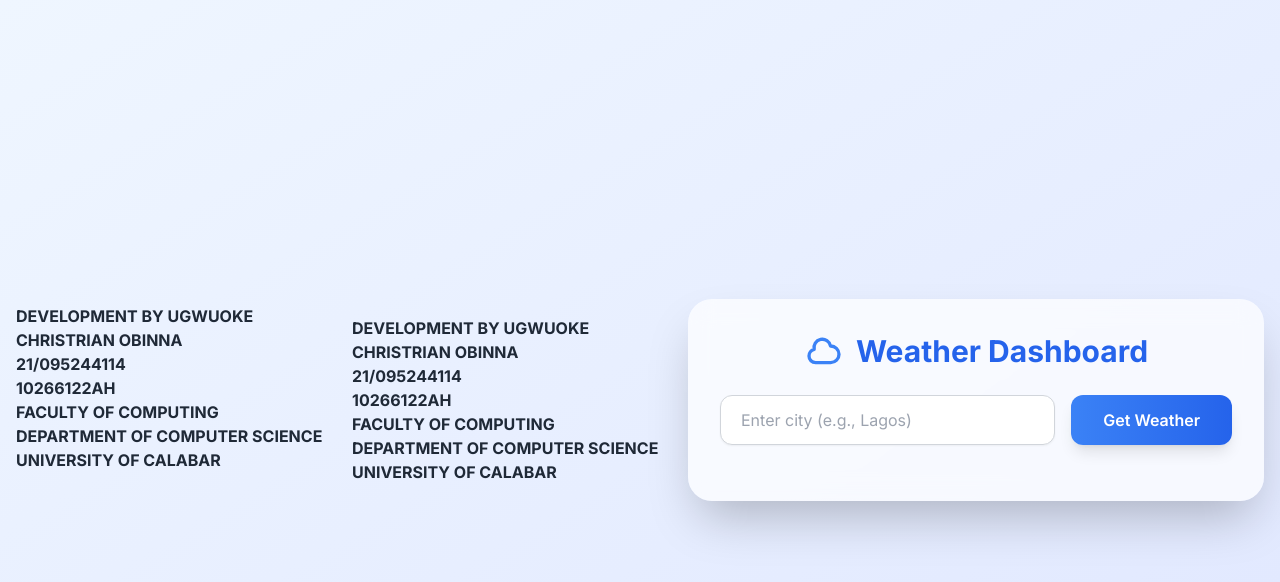
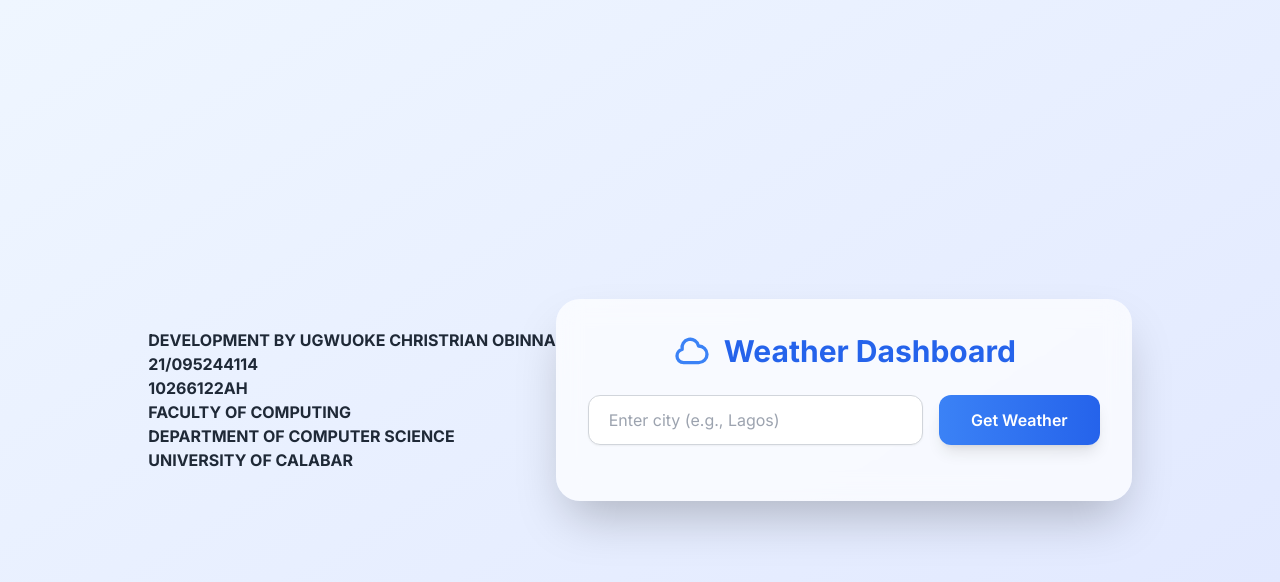
Before and after one commit to BEMS-0207/weatherApp, a Flask app: page / in a window 1280 px wide. Shown: the top 582 px of the page. Run offline with Flask 3, Linux system fonts and the light colour scheme; some libraries are stand-ins or nearby versions.

Commit message:
Update index.html

```diff
--- a/templates/index.html
+++ b/templates/index.html
@@ -51,9 +51,7 @@
     <link rel="stylesheet" href="https://unpkg.com/leaflet/dist/leaflet.css" />
 </head>
 <body class="bg-gradient-to-br from-blue-50 to-indigo-100 min-h-screen flex items-center justify-center p-4 text-gray-800">
-    <div><h3><b>DEVELOPMENT BY UGWUOKE CHRISTRIAN OBINNA <br> 21/095244114 <br> 10266122AH <br>FACULTY OF COMPUTING<br>DEPARTMENT OF COMPUTER SCIENCE<br>UNIVERSITY OF CALABAR</b></h3><br></div>
-    <h3><b>DEVELOPMENT BY UGWUOKE CHRISTRIAN OBINNA <br> 21/095244114 <br> 10266122AH <br>FACULTY OF COMPUTING<br>DEPARTMENT OF COMPUTER SCIENCE<br>UNIVERSITY OF CALABAR</b></h3><br>
-
+    <div><h3><b>DEVELOPMENT BY UGWUOKE CHRISTRIAN OBINNA <br> 21/095244114 <br> 10266122AH <br>FACULTY OF COMPUTING<br>DEPARTMENT OF COMPUTER SCIENCE<br>UNIVERSITY OF CALABAR</b></h3></div>
     <div class="bg-white/70 backdrop-blur-md shadow-2xl rounded-3xl p-8 w-full max-w-xl transition-all duration-300">
 
         <!-- Header Section -->
```
